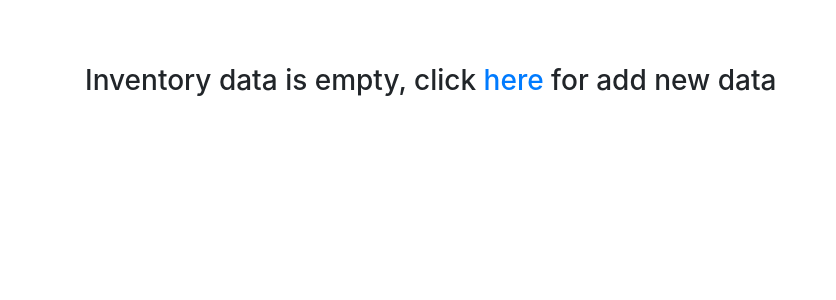
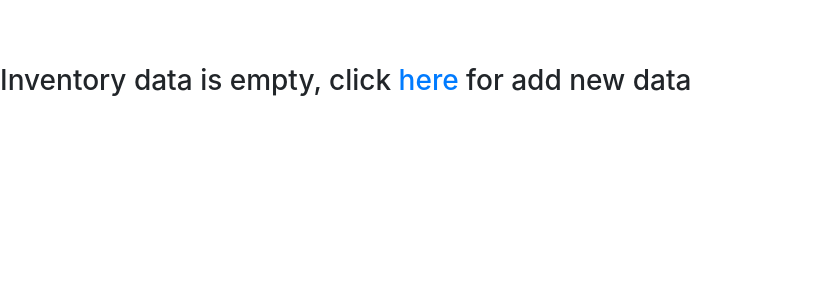
Before and after one commit to GIThunte/inventory, a Flask app: page /inventory in a window 1280 px wide. Shown: the part 56-356 px from the top of the page, without its empty margins (0-836 px from the left). Run offline with Flask 2, Linux system fonts and the light colour scheme; data that the repository does not hold is empty; some libraries are stand-ins or nearby versions.

Commit message:
Updated templates

```diff
--- a/templates/inventory.html
+++ b/templates/inventory.html
@@ -40,7 +40,7 @@
       </form>
     </div>
   </nav><br><br>
-    <div class="container context">
+    <div class="context">
           {% if inventory_data|length and 'inventory_data' in inventory_data|string %}
           <table class="table table-responsive-lg table-bordered table-hover" id="inventory" style="background-color: white">
             <thead class="thead-dark">
--- a/templates/remote_users.html
+++ b/templates/remote_users.html
@@ -41,7 +41,7 @@
     </div>
   </nav><br><br>
 
-      <div class="container context">
+      <div class="context">
       {% if inventory_data|length and 'remote_user' in inventory_data|string %}
         <table class="table table-responsive-lg table-bordered table-hover" id="remote_users" style="background-color: white">
             <thead class="thead-dark">
```
